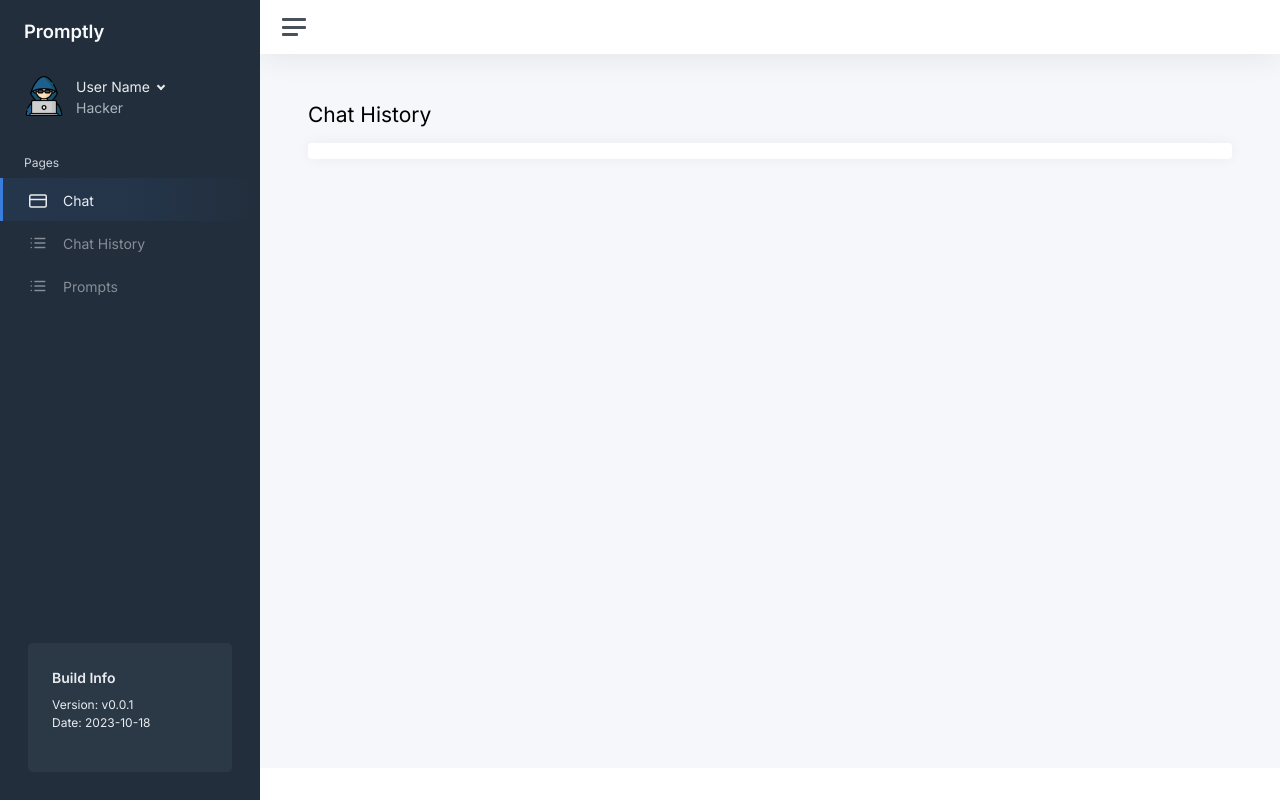
After one commit to sergeyklay/promptly, a Flask app: page /history in a window 1280 px wide. The commit adds this page. Run offline with Flask 3, Linux system fonts and the light colour scheme; data that the repository does not hold is empty; some libraries are stand-ins or nearby versions.

Commit message:
feat: create chat history page

```diff
--- a/promptly/chat/views.py
+++ b/promptly/chat/views.py
@@ -7,8 +7,9 @@
 
 """Chat module for the Promptly Flask application."""
 
+from datetime import datetime, timedelta
+
 from flask import Blueprint, render_template
-
 
 chat_bp = Blueprint('chat', __name__)
 
@@ -20,6 +21,63 @@ def chat():
     :return: The rendered homepage template.
     :rtype: str
     """
+    return render_template('chat/chat.html')
+
+
+@chat_bp.route('/history')
+def history():
+    """Render the chat history of the application.
+
+    :return: The rendered chat history template.
+    :rtype: str
+    """
     from promptly.models import Chat
     chats = Chat.query.all()
-    return render_template('chat.html', chats=chats)
+    return render_template(
+        'chat/history.html',
+        chats=chats
+    )
+
+
+@chat_bp.app_template_filter()
+def human_readable_date(value: datetime):
+    """Convert a datetime object to a human readable date.
+
+    This function takes a datetime object and returns a string that represents
+    a more human-readable and context-sensitive representation of the time. The
+    output will be one of the following:
+
+    - ``Today``
+    - ``Yesterday``
+    - ``Previous 7 Days``
+    - ``Previous 30 Days``
+    - ``Previous Year``
+    - ``Older``
+
+    :param datetime.datetime value: The datetime object to be converted.
+    :return: A string representing the human-readable date.
+    :rtype: str
+
+    Example::
+
+        >>> human_readable_date(datetime(2023, 10, 21))
+        'Today'
+
+    """
+    today = datetime.now().date()
+    date_val = str(value).split(' ', maxsplit=1)[0]
+    value_date = datetime.strptime(date_val, '%Y-%m-%d').date()
+
+    time_ranges = [
+        (0, 'Today'),
+        (1, 'Yesterday'),
+        (7, 'Previous 7 Days'),
+        (30, 'Previous 30 Days'),
+        (365, 'Previous Year')
+    ]
+
+    for days, label in time_ranges:
+        if today - timedelta(days=days) <= value_date <= today:
+            return label
+
+    return 'Older'
--- a/promptly/static/css/style.css
+++ b/promptly/static/css/style.css
@@ -13,6 +13,29 @@ body {
   overflow: hidden;
   height: 100vh; }
 
+.sidebar-user {
+  padding: .75rem 1.5rem; }
+
+.sidebar-user a {
+  outline: 0;
+  text-decoration: none; }
+
+.sidebar-user-title,
+.sidebar-user-title:hover {
+  color: #e9ecef; }
+
+.sidebar-user-subtitle {
+  color: #adb5bd; }
+
+.chat-history-item:hover {
+  cursor: pointer; }
+
+.chat-history-teaser {
+  white-space: nowrap;
+  overflow: hidden;
+  text-overflow: ellipsis;
+  max-width: 400px; }
+
 #chat-wrapper {
   overflow-x: hidden;
   overflow-y: auto;
--- a/promptly/static/scss/style.scss
+++ b/promptly/static/scss/style.scss
@@ -14,6 +14,35 @@ body { opacity: 0; }
   height: 100vh;
 }
 
+.sidebar-user {
+  padding: .75rem 1.5rem
+}
+
+.sidebar-user a {
+  outline: 0;
+  text-decoration: none
+}
+
+.sidebar-user-title,
+.sidebar-user-title:hover {
+    color: #e9ecef
+}
+
+.sidebar-user-subtitle {
+    color: #adb5bd
+}
+
+.chat-history-item:hover {
+  cursor: pointer;
+}
+
+.chat-history-teaser {
+  white-space: nowrap;
+  overflow: hidden;
+  text-overflow: ellipsis;
+  max-width: 400px;
+}
+
 #chat-wrapper {
   overflow-x: hidden;
   overflow-y: auto;
--- /dev/null
+++ b/promptly/templates/chat/history.html
@@ -0,0 +1,25 @@
+{% extends "layout/base.html" %}
+
+{% block container %}
+    <h1 class="h3 mb-3">Chat History</h1>
+
+    <div class="row">
+        <div class="col-12">
+            <div class="card">
+                <table class="table table-hover table-borderless">
+                    <tbody>
+                    {% for chat in chats %}
+                        <tr class="chat-history-item">
+                            <td>{{ chat.updated_at|human_readable_date }}</td>
+                            <th scope="row">{{ chat.title }}</th>
+                            <td class="chat-history-teaser">
+                                {{ chat.teaser }}
+                            </td>
+                        </tr>
+                    {% endfor %}
+                    </tbody>
+                </table>
+            </div>
+        </div>
+    </div>
+{% endblock %}
--- a/promptly/templates/layout/base.html
+++ b/promptly/templates/layout/base.html
@@ -39,7 +39,9 @@
             </main>
 
             <footer class="footer chat-footer">
-                {% include "layout/footer.html" %}
+                {% if active_page == 'chat' %}
+                    {% include "layout/footer.html" %}
+                {% endif %}
             </footer>
         </div>
     </div>
--- a/promptly/templates/layout/sidebar.html
+++ b/promptly/templates/layout/sidebar.html
@@ -4,11 +4,13 @@
             <div class="simplebar-height-auto-observer-wrapper">
                 <div class="simplebar-height-auto-observer"></div>
             </div>
+
             <div class="simplebar-mask">
                 <div class="simplebar-offset" style="right: 0px; bottom: 0px;">
                         <div class="simplebar-content-wrapper">
                             <div class="simplebar-content" style="padding: 0px;">
                                 <a class="sidebar-brand" href="#">Promptly</a>
+
                                 <div class="sidebar-user">
                                     <div class="d-flex justify-content-center">
                                         <div class="flex-shrink-0">
@@ -31,32 +33,23 @@
                                         </div>
                                     </div>
                                 </div>
+
                                 <ul class="sidebar-nav">
                                     <li class="sidebar-header">Pages</li>
+
                                     <li class="sidebar-item active">
-                                        <a data-bs-target="#dashboards" data-bs-toggle="collapse" class="sidebar-link">
-                                            <svg xmlns="http://www.w3.org/2000/svg" width="24" height="24" viewBox="0 0 24 24" fill="none" stroke="currentColor" stroke-width="2" stroke-linecap="round" stroke-linejoin="round" class="feather feather-sliders align-middle">
-                                                <line x1="4" y1="21" x2="4" y2="14"></line>
-                                                <line x1="4" y1="10" x2="4" y2="3"></line>
-                                                <line x1="12" y1="21" x2="12" y2="12"></line>
-                                                <line x1="12" y1="8" x2="12" y2="3"></line>
-                                                <line x1="20" y1="21" x2="20" y2="16"></line>
-                                                <line x1="20" y1="12" x2="20" y2="3"></line>
-                                                <line x1="1" y1="14" x2="7" y2="14"></line>
-                                                <line x1="9" y1="8" x2="15" y2="8"></line>
-                                                <line x1="17" y1="16" x2="23" y2="16"></line>
+                                        <a href="/" class="sidebar-link">
+                                            <svg xmlns="http://www.w3.org/2000/svg" width="24" height="24" viewBox="0 0 24 24" fill="none" stroke="currentColor" stroke-width="2" stroke-linecap="round" stroke-linejoin="round" class="feather feather-credit-card align-middle">
+                                                <rect x="1" y="4" width="22" height="16" rx="2" ry="2"></rect>
+                                                <line x1="1" y1="10" x2="23" y2="10"></line>
                                             </svg>
-                                            <span class="align-middle">Dashboards</span>
+                                            <span class="align-middle">Chat</span>
                                         </a>
-                                        <ul id="dashboards" class="sidebar-dropdown list-unstyled collapse show" data-bs-parent="#sidebar">
-                                            <li class="sidebar-item active">
-                                                <a href="#" class="sidebar-link">Chat</a>
-                                            </li>
-                                        </ul>
                                     </li>
+
                                     <li class="sidebar-item">
-                                            <a class="sidebar-link" href="#">
-                                                <svg xmlns="http://www.w3.org/2000/svg" width="24" height="24" viewBox="0 0 24 24" fill="none" stroke="currentColor" stroke-width="2" stroke-linecap="round" stroke-linejoin="round" class="feather feather-list align-middle">
+                                        <a href="/history" class="sidebar-link">
+                                            <svg xmlns="http://www.w3.org/2000/svg" width="24" height="24" viewBox="0 0 24 24" fill="none" stroke="currentColor" stroke-width="2" stroke-linecap="round" stroke-linejoin="round" class="feather feather-list align-middle">
                                                     <line x1="8" y1="6" x2="21" y2="6"></line>
                                                     <line x1="8" y1="12" x2="21" y2="12"></line>
                                                     <line x1="8" y1="18" x2="21" y2="18"></line>
@@ -64,9 +57,10 @@
                                                     <line x1="3" y1="12" x2="3.01" y2="12"></line>
                                                     <line x1="3" y1="18" x2="3.01" y2="18"></line>
                                                 </svg>
-                                                <span class="align-middle">Chat History</span>
-                                            </a>
-                                        </li>
+                                            <span class="align-middle">Chat History</span>
+                                        </a>
+                                    </li>
+
                                     <li class="sidebar-item">
                                             <a class="sidebar-link" href="#">
                                                 <svg xmlns="http://www.w3.org/2000/svg" width="24" height="24" viewBox="0 0 24 24" fill="none" stroke="currentColor" stroke-width="2" stroke-linecap="round" stroke-linejoin="round" class="feather feather-list align-middle">
@@ -81,6 +75,7 @@
                                             </a>
                                         </li>
                                 </ul>
+
                                 <div class="sidebar-cta">
                                     <div class="sidebar-cta-content">
                                         <strong class="d-inline-block mb-2">Build Info</strong>
```
Also changed, not shown: tests/chat/test_chat_filters.py (added, +29 -0 lines), tests/seeder.py (+1 -1 lines), promptly/templates/chat/chat.html (renamed from promptly/templates/chat.html).
